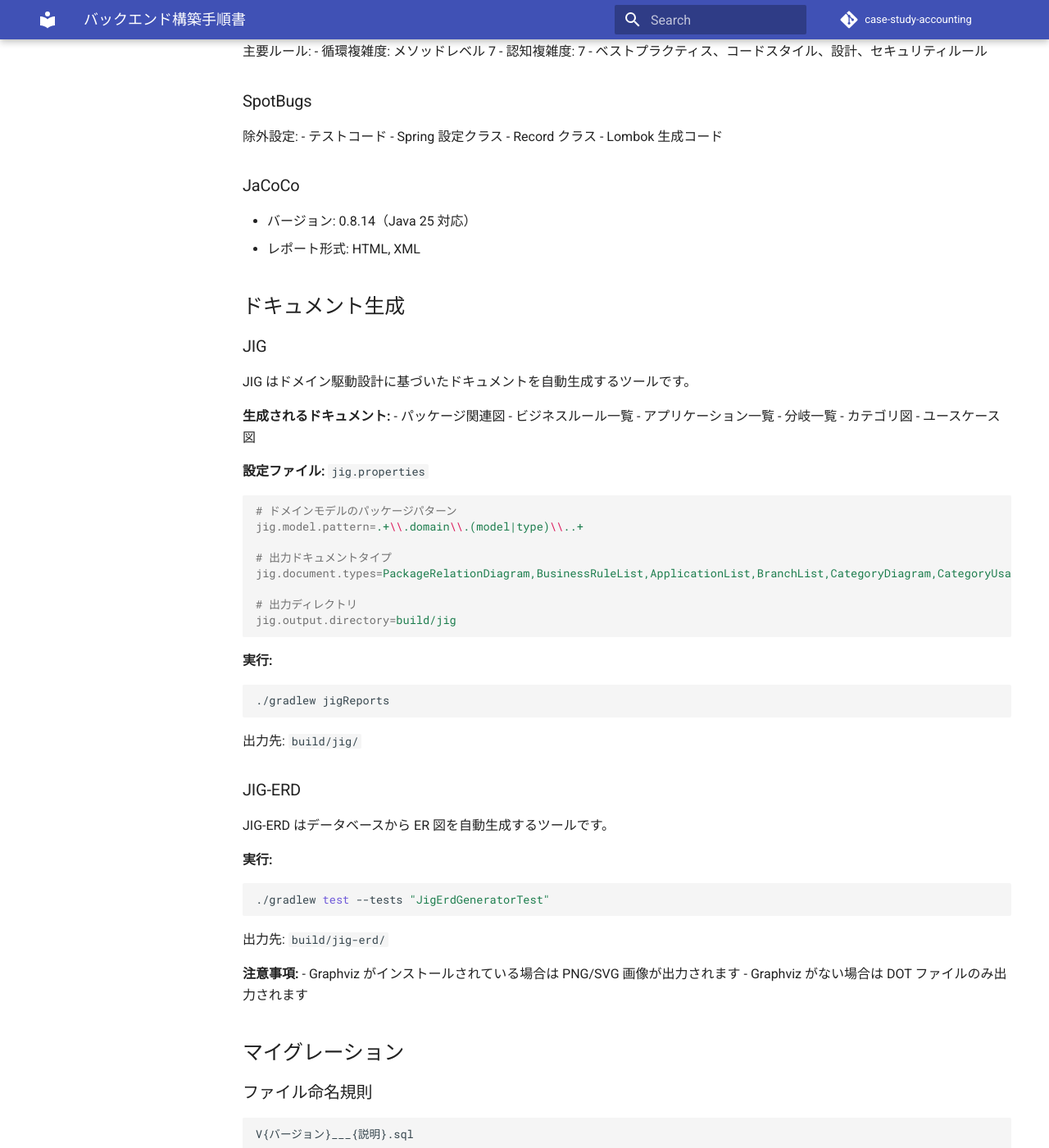
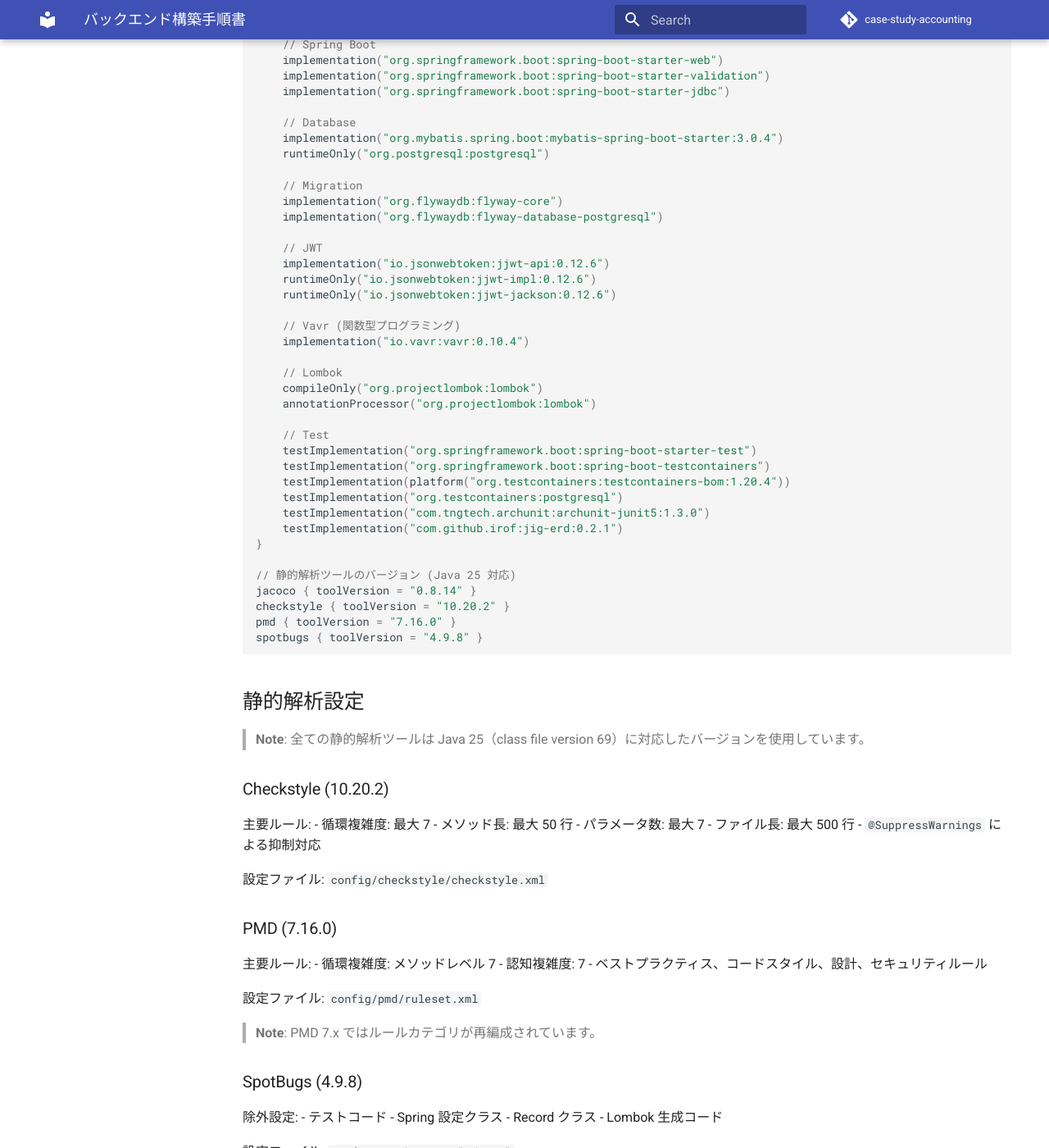
Before and after one commit to k2works/case-study-accounting, an MkDocs documentation site: the page built from docs/operation/backend_setup.md, in a window 1280 px wide and 1400 px high, scrolled down 5814 px. Shown: the whole window at 82% size. Built offline with MkDocs 1.6.1 and Material for MkDocs 9.7.7, drawn with Linux system fonts in a browser that asks for light colours; comment, search, counter and statistics services are not loaded; some of the changed text lies outside the part shown.

Commit message:
docs: 技術スタックとバックエンドセットアップドキュメントを更新
- Spring Boot 4.0.0, Gradle 9.2.1 へのバージョン更新
- Vavr, JIG, JIG-ERD の選定理由を追加
- 静的解析ツールの Java 25 対応バージョンを明記
- Java 25 環境設定手順を追加
- SonarQube 情報を追加

````diff
--- a/docs/design/tech_stack.md
+++ b/docs/design/tech_stack.md
@@ -46,20 +46,24 @@
 | カテゴリ | 技術 | バージョン | 用途 |
 |---------|------|-----------|------|
 | 言語 | Java | 25 | プログラミング言語 |
-| フレームワーク | Spring Boot | 3.2.x | Web フレームワーク |
-| O/R マッパー | MyBatis | 3.0.x | データベースアクセス |
+| フレームワーク | Spring Boot | 4.0.0 | Web フレームワーク |
+| O/R マッパー | MyBatis | 3.0.4 | データベースアクセス |
 | データベース | PostgreSQL | 16 | 本番データベース |
 | マイグレーション | Flyway | 10.x | スキーマバージョン管理 |
-| ビルド | Gradle | 8.x | ビルドツール |
-| テスト | JUnit 5 | 5.10.x | テストフレームワーク |
-| テスト | Testcontainers | 1.19.x | テスト用 DB コンテナ |
-| テスト | AssertJ | 3.24.x | アサーションライブラリ |
-| アーキテクチャテスト | ArchUnit | 1.2.x | アーキテクチャ検証 |
-| API ドキュメント | springdoc-openapi | 2.3.x | OpenAPI 仕様生成 |
-| 静的解析 | Checkstyle | 10.x | コーディング規約チェック |
-| 静的解析 | PMD | 7.x | バグパターン検出 |
-| 静的解析 | SpotBugs | 6.x | 潜在バグ検出 |
-| カバレッジ | JaCoCo | 0.8.x | テストカバレッジ計測 |
+| ビルド | Gradle | 9.2.1 | ビルドツール |
+| 関数型 | Vavr | 0.10.4 | 関数型プログラミング |
+| 認証 | JJWT | 0.12.6 | JWT トークン処理 |
+| ユーティリティ | Lombok | - | ボイラープレート削減 |
+| テスト | JUnit 5 | 5.11.x | テストフレームワーク |
+| テスト | Testcontainers | 1.20.4 | テスト用 DB コンテナ |
+| テスト | AssertJ | 3.26.x | アサーションライブラリ |
+| アーキテクチャテスト | ArchUnit | 1.3.0 | アーキテクチャ検証 |
+| ドキュメント生成 | JIG | 2025.11.1 | アーキテクチャ可視化 |
+| ER 図生成 | JIG-ERD | 0.2.1 | ER 図自動生成 |
+| 静的解析 | Checkstyle | 10.20.2 | コーディング規約チェック |
+| 静的解析 | PMD | 7.16.0 | バグパターン検出 |
+| 静的解析 | SpotBugs | 4.9.8 | 潜在バグ検出 |
+| カバレッジ | JaCoCo | 0.8.14 | テストカバレッジ計測 |
 
 ### Java 25 選定理由
 
@@ -88,7 +92,7 @@
 | テスト | JUnit 5、AssertJ、Testcontainers など充実したテストツール |
 | 最新機能 | Record、Sealed クラス、パターンマッチングなど生産性向上 |
 
-### Spring Boot 選定理由
+### Spring Boot 4.0 選定理由
 
 ```plantuml
 @startuml
@@ -120,6 +124,7 @@
 | Actuator | ヘルスチェック、メトリクスなど運用機能を標準提供 |
 | DevTools | ホットリロードによる開発効率向上 |
 | セキュリティ | Spring Security による認証・認可の標準サポート |
+| Java 25 対応 | 最新 Java バージョンへの対応 |
 
 ### MyBatis vs JPA 比較
 
@@ -195,6 +200,86 @@
 | 自動クリーンアップ | テスト終了時にコンテナが自動的に削除 |
 | 本番同等環境 | 実際の PostgreSQL コンテナを使用、インメモリ DB では検出できない問題も発見 |
 | CI/CD 対応 | Docker があればどこでもテストが実行可能 |
+
+### Vavr 選定理由
+
+関数型プログラミングを Java で実現するために Vavr を採用しました。
+
+```plantuml
+@startmindmap
+* Vavr
+** 不変コレクション
+*** List
+*** Set
+*** Map
+** 制御構造
+*** Option (null 安全)
+*** Either (エラー処理)
+*** Try (例外処理)
+*** Validation (複数エラー蓄積)
+** データ構造
+*** Tuple (複数値)
+*** Lazy (遅延評価)
+** パターンマッチング
+*** Match API
+@endmindmap
+```
+
+| 機能 | 説明 | 用途 |
+|------|------|------|
+| `Option<T>` | null 安全なコンテナ | null チェックの代替 |
+| `Either<L, R>` | 2つの型のいずれかを保持 | エラーハンドリング |
+| `Try<T>` | 例外を値として扱う | 例外処理の関数化 |
+| `Validation<E, T>` | 複数エラーの蓄積 | バリデーション |
+| `Tuple2-8` | 不変タプル | 複数値の返却 |
+| `List`, `Set`, `Map` | 不変コレクション | スレッドセーフなデータ構造 |
+
+#### Vavr のメリット
+
+| メリット | 説明 |
+|---------|------|
+| null 安全性 | Option による null 参照エラーの防止 |
+| 明示的なエラー処理 | Either/Try による例外の値としての扱い |
+| 不変性 | 不変コレクションによるスレッドセーフな設計 |
+| 関数合成 | 高階関数による宣言的なコード |
+
+### JIG 選定理由
+
+アーキテクチャの可視化と設計ドキュメント自動生成のために JIG を採用しました。
+
+```plantuml
+@startuml
+title JIG によるドキュメント生成
+
+[*] --> ソースコード解析
+ソースコード解析 --> クラス図生成
+ソースコード解析 --> パッケージ依存関係図
+ソースコード解析 --> ユースケース図
+ソースコード解析 --> ビジネスルール一覧
+クラス図生成 --> ドキュメント出力
+パッケージ依存関係図 --> ドキュメント出力
+ユースケース図 --> ドキュメント出力
+ビジネスルール一覧 --> ドキュメント出力
+ドキュメント出力 --> [*]
+@enduml
+```
+
+| 機能 | 説明 |
+|------|------|
+| パッケージ関連図 | パッケージ間の依存関係を可視化 |
+| クラス関連図 | ドメインモデルの関連を可視化 |
+| ビジネスルール一覧 | ビジネスロジックを一覧化 |
+| ユースケース図 | アプリケーション層のユースケースを可視化 |
+
+#### JIG-ERD 選定理由
+
+MyBatis のマッパーからデータベーススキーマを解析し、ER 図を自動生成します。
+
+| メリット | 説明 |
+|---------|------|
+| 自動生成 | コードから ER 図を自動生成 |
+| 常に最新 | コード変更時に再生成で同期 |
+| 保守性 | ドキュメントの手動メンテナンス不要 |
 
 ---
 
@@ -489,26 +574,30 @@
 * バックエンド
 ** 言語・フレームワーク
 *** Java 25
-*** Spring Boot 3.2.x
+*** Spring Boot 4.0.0
 *** Spring Security
 *** Spring Validation
+*** Lombok
 ** データアクセス
-*** MyBatis 3.0.x
+*** MyBatis 3.0.4
 *** Flyway 10.x
 *** PostgreSQL 16
+** 関数型・ユーティリティ
+*** Vavr 0.10.4
+*** JJWT 0.12.6
 ** テスト
 *** JUnit 5
-*** Testcontainers
+*** Testcontainers 1.20.4
 *** AssertJ
-*** ArchUnit
+*** ArchUnit 1.3.0
 ** 品質管理
-*** Checkstyle
-*** PMD
-*** SpotBugs
-*** JaCoCo
-** API
-*** springdoc-openapi
-*** REST API
+*** Checkstyle 10.20.2
+*** PMD 7.16.0
+*** SpotBugs 4.9.8
+*** JaCoCo 0.8.14
+** ドキュメント生成
+*** JIG 2025.11.1
+*** JIG-ERD 0.2.1
 @endmindmap
 ```
 
@@ -631,12 +720,15 @@
 
 | 観点 | 選定内容 |
 |------|----------|
-| 型安全性 | Java + TypeScript による静的型付け |
-| 生産性 | Spring Boot + React + Vite による開発効率 |
+| 型安全性 | Java 25 + TypeScript による静的型付け |
+| 生産性 | Spring Boot 4.0 + React + Vite による開発効率 |
+| 関数型アプローチ | Vavr による null 安全性と明示的なエラー処理 |
 | テスタビリティ | Testcontainers + Vitest による充実したテスト環境 |
 | 保守性 | ヘキサゴナルアーキテクチャ + Container/View パターン |
 | API 連携 | OpenAPI + Orval による型安全な連携 |
 | 財務計算 | decimal.js による精度保証 |
+| ドキュメント | JIG + JIG-ERD によるアーキテクチャ可視化 |
+| 品質管理 | Checkstyle + PMD + SpotBugs による静的解析 |
 
 ### 今後の検討事項
 
--- a/docs/operation/backend_setup.md
+++ b/docs/operation/backend_setup.md
@@ -13,11 +13,19 @@
 | ビルドツール | Gradle | 9.2.1 |
 | O/R マッパー | MyBatis | 3.0.4 |
 | データベース | PostgreSQL | 16 |
-| マイグレーション | Flyway | 11.x |
+| マイグレーション | Flyway | 10.x |
 | 認証 | JJWT | 0.12.6 |
-| テスト | JUnit 5, Testcontainers, ArchUnit | - |
-| 静的解析 | Checkstyle, PMD, SpotBugs, JaCoCo | - |
-| ドキュメント生成 | JIG, JIG-ERD | 2025.11.1, 0.2.1 |
+| 関数型 | Vavr | 0.10.4 |
+| ユーティリティ | Lombok | - |
+| テスト | JUnit 5 | 5.11.x |
+| テスト | Testcontainers | 1.20.4 |
+| テスト | ArchUnit | 1.3.0 |
+| 静的解析 | Checkstyle | 10.20.2 |
+| 静的解析 | PMD | 7.16.0 |
+| 静的解析 | SpotBugs | 4.9.8 |
+| カバレッジ | JaCoCo | 0.8.14 |
+| ドキュメント生成 | JIG | 2025.11.1 |
+| ドキュメント生成 | JIG-ERD | 0.2.1 |
 
 ## 前提条件
 
@@ -60,6 +68,25 @@
 ```
 
 ## セットアップ手順
+
+### 0. Java 25 環境の設定
+
+Gradle 実行時に Java 25 が使用されるよう、`JAVA_HOME` を設定します。
+
+**Windows (PowerShell):**
+```powershell
+$env:JAVA_HOME = "C:\path\to\jdk-25"
+```
+
+**Windows (CMD):**
+```cmd
+set JAVA_HOME=C:\path\to\jdk-25
+```
+
+**Linux / macOS:**
+```bash
+export JAVA_HOME=/path/to/jdk-25
+```
 
 ### 1. データベースの起動
 
@@ -179,7 +206,8 @@
     pmd
     id("org.springframework.boot") version "4.0.0"
     id("io.spring.dependency-management") version "1.1.7"
-    id("com.github.spotbugs") version "6.0.26"
+    id("com.github.spotbugs") version "6.0.27"
+    id("org.dddjava.jig-gradle-plugin") version "2025.11.1"
 }
 
 java {
@@ -207,6 +235,9 @@
     runtimeOnly("io.jsonwebtoken:jjwt-impl:0.12.6")
     runtimeOnly("io.jsonwebtoken:jjwt-jackson:0.12.6")
 
+    // Vavr (関数型プログラミング)
+    implementation("io.vavr:vavr:0.10.4")
+
     // Lombok
     compileOnly("org.projectlombok:lombok")
     annotationProcessor("org.projectlombok:lombok")
@@ -214,29 +245,46 @@
     // Test
     testImplementation("org.springframework.boot:spring-boot-starter-test")
     testImplementation("org.springframework.boot:spring-boot-testcontainers")
+    testImplementation(platform("org.testcontainers:testcontainers-bom:1.20.4"))
     testImplementation("org.testcontainers:postgresql")
     testImplementation("com.tngtech.archunit:archunit-junit5:1.3.0")
+    testImplementation("com.github.irof:jig-erd:0.2.1")
 }
+
+// 静的解析ツールのバージョン (Java 25 対応)
+jacoco { toolVersion = "0.8.14" }
+checkstyle { toolVersion = "10.20.2" }
+pmd { toolVersion = "7.16.0" }
+spotbugs { toolVersion = "4.9.8" }
 ```
 
 ## 静的解析設定
 
-### Checkstyle
+> **Note**: 全ての静的解析ツールは Java 25（class file version 69）に対応したバージョンを使用しています。
+
+### Checkstyle (10.20.2)
 
 主要ルール:
 - 循環複雑度: 最大 7
 - メソッド長: 最大 50 行
 - パラメータ数: 最大 7
 - ファイル長: 最大 500 行
+- `@SuppressWarnings` による抑制対応
 
-### PMD
+設定ファイル: `config/checkstyle/checkstyle.xml`
+
+### PMD (7.16.0)
 
 主要ルール:
 - 循環複雑度: メソッドレベル 7
 - 認知複雑度: 7
 - ベストプラクティス、コードスタイル、設計、セキュリティルール
 
-### SpotBugs
+設定ファイル: `config/pmd/ruleset.xml`
+
+> **Note**: PMD 7.x ではルールカテゴリが再編成されています。
+
+### SpotBugs (4.9.8)
 
 除外設定:
 - テストコード
@@ -244,9 +292,11 @@
 - Record クラス
 - Lombok 生成コード
 
-### JaCoCo
+設定ファイル: `config/spotbugs/exclude.xml`
 
-- バージョン: 0.8.14（Java 25 対応）
+### JaCoCo (0.8.14)
+
+- Java 25 対応バージョン
 - レポート形式: HTML, XML
 
 ## ドキュメント生成
@@ -354,6 +404,28 @@
 
 ## トラブルシューティング
 
+### Java バージョンエラー
+
+**エラー例:**
+```
+NoSuchMethodError: 'void Settings_gradle.<init>'
+```
+または
+```
+Unsupported class file major version 69
+```
+
+**解決方法:**
+
+Java 25 が使用されていることを確認してください。
+
+```bash
+java -version
+# openjdk version "25" 以上であること
+```
+
+`JAVA_HOME` が正しく設定されていない場合は、セットアップ手順の「0. Java 25 環境の設定」を参照してください。
+
 ### Gradle Wrapper が動作しない
 
 ```bash
````
